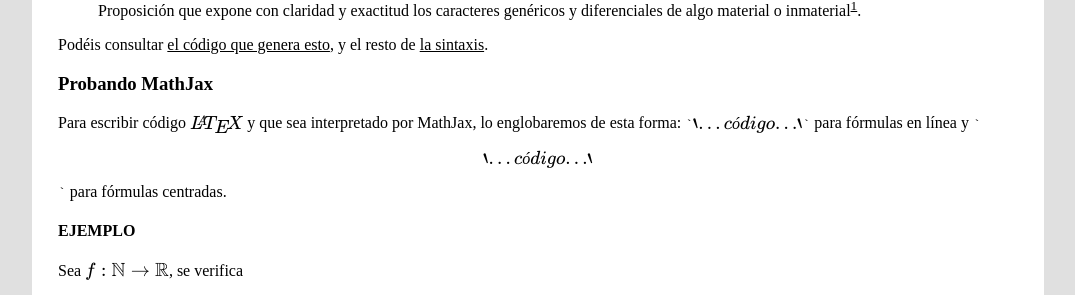
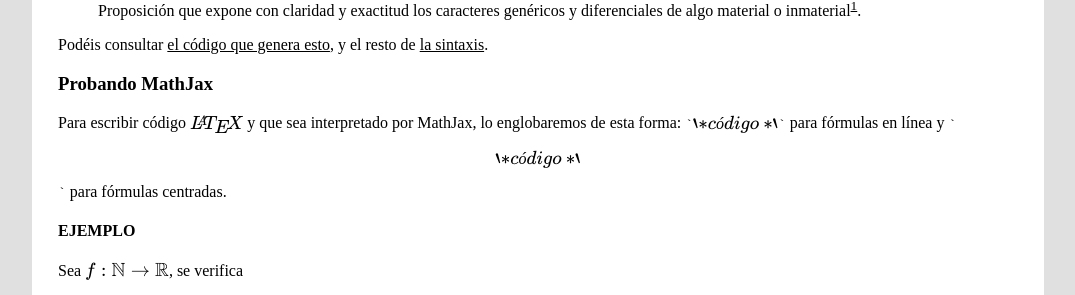
Before and after one commit to fdavidcl/web-notes, a Jekyll site: the page built from _posts/2014-3-6-testpost.md, in a window 1280 px wide. Shown: the part 505-800 px from the top of the page, without its empty margins (102-1177 px from the left). Built offline with Jekyll 4.4.1, drawn with Linux system fonts in a browser that asks for light colours; formulas are drawn with MathJax 3.

Commit message:
MathJax porfa

```diff
--- a/_posts/2014-3-6-testpost.md
+++ b/_posts/2014-3-6-testpost.md
@@ -35,7 +35,7 @@ y el resto de [la sintaxis](http://kramdown.gettalong.org/syntax.html).
 ### Probando MathJax
 
 Para escribir código `$\LaTeX$` y que sea interpretado por MathJax, lo englobaremos de
-esta forma: `` `$`...código...`$` `` para fórmulas en línea y `` `$$`...código...`$$` `` para
+esta forma: `` `$` *código* `$` `` para fórmulas en línea y `` `$$` *código* `$$` `` para
 fórmulas centradas.
 
 #### Ejemplo
```
